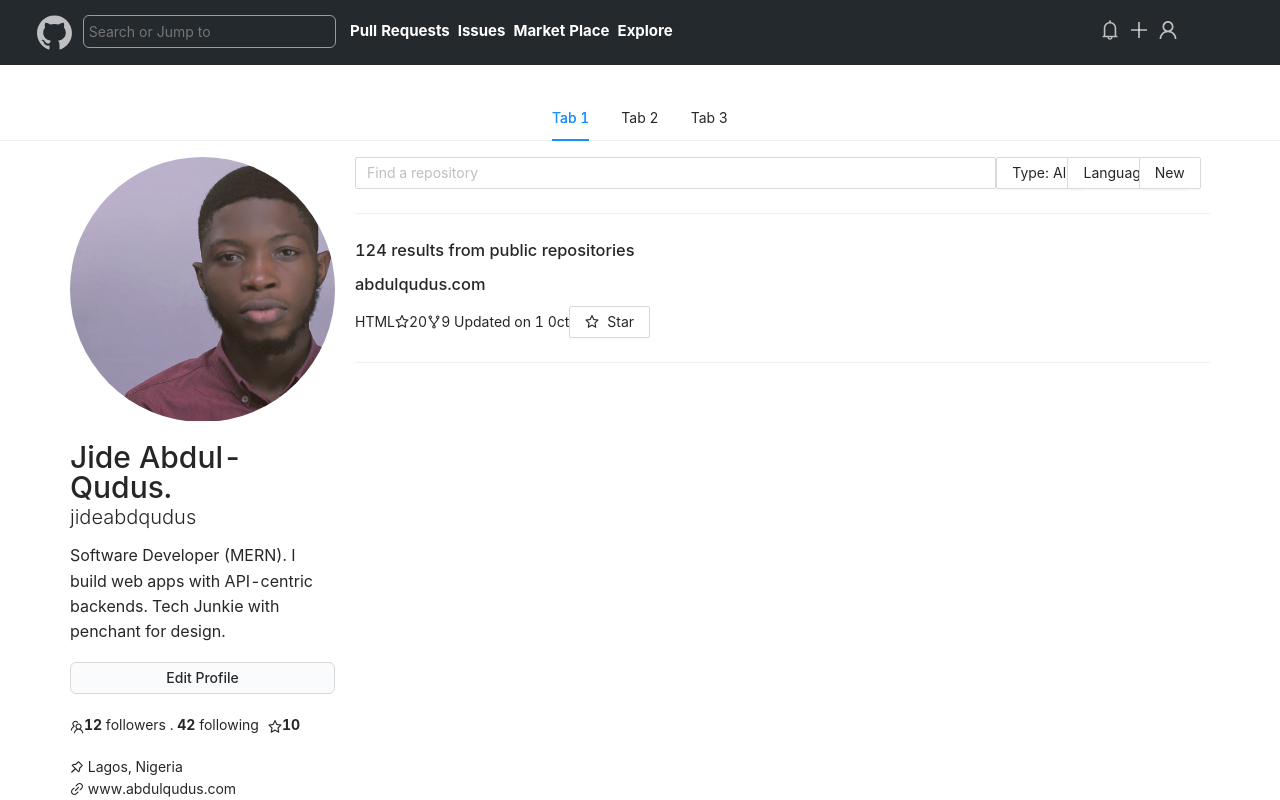
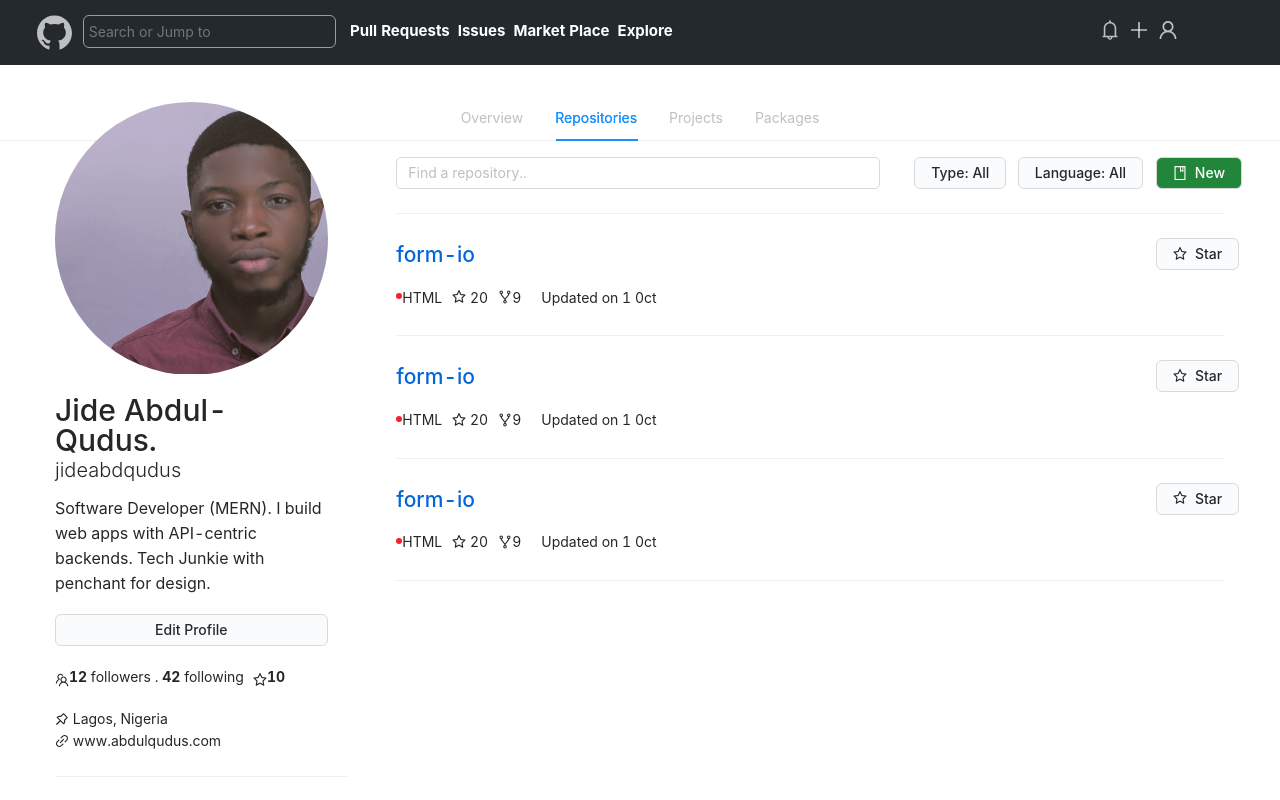
Before and after one commit to jideabdqudus/github-ui, a React (Create React App) app: page / in a window 1280 px wide. Shown: the top 800 px of the page. Built offline with nearby package versions, Linux system fonts and the light colour scheme.

Commit message:
Added Commit

```diff
--- a/src/App.css
+++ b/src/App.css
@@ -1,6 +1,6 @@
 .container {
-  padding-right: 15px;
-  padding-left: 15px;
+  /* padding-right: 15px;
+  padding-left: 15px; */
   margin-right: auto;
   margin-left: auto;
 }
--- a/src/components/Components.css
+++ b/src/components/Components.css
@@ -46,3 +46,27 @@
   border-image: initial !important;
   border-radius: 6px !important;
 }
+
+.btn2 {
+  color: #fff !important;
+  background-color: #22863a !important;
+  box-shadow: var(--color-btn-shadow), var(--color-btn-inset-shadow) !important;
+  transition: color 0.2s cubic-bezier(0.3, 0, 0.5, 1) 0s, background-color,
+    border-color !important;
+  position: relative !important;
+  display: inline-block !important;
+  font-size: 14px !important;
+  font-weight: 500 !important;
+  line-height: 20px !important;
+  white-space: nowrap !important;
+  vertical-align: middle !important;
+  cursor: pointer !important;
+  user-select: none !important;
+  appearance: none !important;
+  padding: 5px 16px !important;
+  border-width: 1px !important;
+  border-style: solid !important;
+  border-color: none !important;
+  border-image: initial !important;
+  border-radius: 6px !important;
+}
--- a/src/components/TheProfile.js
+++ b/src/components/TheProfile.js
@@ -13,7 +13,7 @@
 import StartNG from "../assets/61734947.jpg";
 const TheProfile = () => {
   return (
-    <div>
+    <div style={{ position: "relative", top: "-55px" }}>
       <div style={{ paddingRight: "20px" }}>
         {" "}
         <img src={Avatar} alt="Avatar" className="avatar" />
@@ -36,7 +36,7 @@
         </div>
       </div>
       <Row style={{ marginBottom: "20px" }}>
-        <TeamOutlined style={{marginTop:"5px"}}/>
+        <TeamOutlined style={{ marginTop: "5px" }} />
         <span>
           <b>12</b> followers . <b>42</b> following
         </span>
--- a/src/components/TheRepo.js
+++ b/src/components/TheRepo.js
@@ -1,19 +1,34 @@
-import { Badge, Divider, Button } from "antd";
+import { Badge, Divider, Button, Row, Col } from "antd";
 import React from "react";
 import { StarOutlined, ForkOutlined } from "@ant-design/icons";
 
 const TheRepo = () => {
   return (
     <div>
-      <h3>abdulqudus.com</h3>
-      <Badge />
-      HTML
-      <StarOutlined />
-      20
-      <ForkOutlined />9 Updated on 1 0ct
-      <Button>
-        <StarOutlined /> Star
-      </Button>
+      <Row>
+        <Col xs={22}>
+          {" "}
+          <h3 style={{ fontSize: "21px", color: "#0366d6", fontWeight: "500" }}>
+            form-io
+          </h3>
+        </Col>
+        <Col xs={2}>
+          <Button className="btn1">
+            <StarOutlined /> Star
+          </Button>
+        </Col>
+      </Row>
+      <span style={{ marginRight: "10px" }}>
+        <Badge color="red" style={{ fontSize: "19px" }} />
+        <span>HTML</span>
+      </span>
+      <span style={{ marginRight: "10px" }}>
+        <StarOutlined /> 20
+      </span>
+      <span style={{ marginRight: "20px" }}>
+        <ForkOutlined />9
+      </span>
+      <span>Updated on 1 0ct</span>
       <Divider />
     </div>
   );
--- a/src/components/TheRepos.js
+++ b/src/components/TheRepos.js
@@ -2,6 +2,7 @@
 import React from "react";
 import TheRepo from "./TheRepo";
 import "./Components.css";
+import { BookOutlined } from "@ant-design/icons";
 
 import TheProfile from "./TheProfile";
 
@@ -10,27 +11,39 @@
     <div className="container">
       <Row>
         <Col xs={6}>
-          <TheProfile/>
+          <TheProfile />
         </Col>
-
-        <Col xs={18}>
+        <Col xs={1}></Col>
+        <Col xs={17}>
           <Row>
-            <Col xs={18}>
+            <Col xs={14}>
               {" "}
-              <Input placeholder="Find a repository" />
+              <Input
+                placeholder="Find a repository.."
+                style={{ borderRadius: "5px", marginRight: "0px" }}
+              />
             </Col>
+            <Col xs={1}></Col>
             <Col xs={2}>
-              <Button>Type: All</Button>
+              <Button className="btn1">Type: All</Button>
             </Col>
+            <Col xs={1}></Col>
             <Col xs={2}>
-              <Button>Language: All</Button>
+              <Button className="btn1">Language: All</Button>
             </Col>
+            <Col xs={1}></Col>
+            <Col xs={1}></Col>
             <Col xs={2}>
-              <Button>New</Button>
+              <Button className="btn2">
+                <BookOutlined />
+                New
+              </Button>
             </Col>
           </Row>
           <Divider />
-          <h3>124 results from public repositories</h3>
+
+          <TheRepo />
+          <TheRepo />
           <TheRepo />
         </Col>
       </Row>
--- a/src/components/TheTabs.js
+++ b/src/components/TheTabs.js
@@ -6,16 +6,13 @@
 
 const TheTabs = () => {
   return (
-    <Tabs defaultActiveKey="1" centered>
-      <TabPane tab="Tab 1" key="1">
+    <Tabs defaultActiveKey="2" centered>
+      <TabPane tab="Overview" disabled></TabPane>
+      <TabPane tab={`Repositories`} key="2">
         <TheRepos />
       </TabPane>
-      <TabPane tab="Tab 2" key="2">
-        Content of Tab Pane 2
-      </TabPane>
-      <TabPane tab="Tab 3" key="3">
-        Content of Tab Pane 3
-      </TabPane>
+      <TabPane tab="Projects" disabled></TabPane>
+      <TabPane tab="Packages" disabled></TabPane>
     </Tabs>
   );
 };
```
